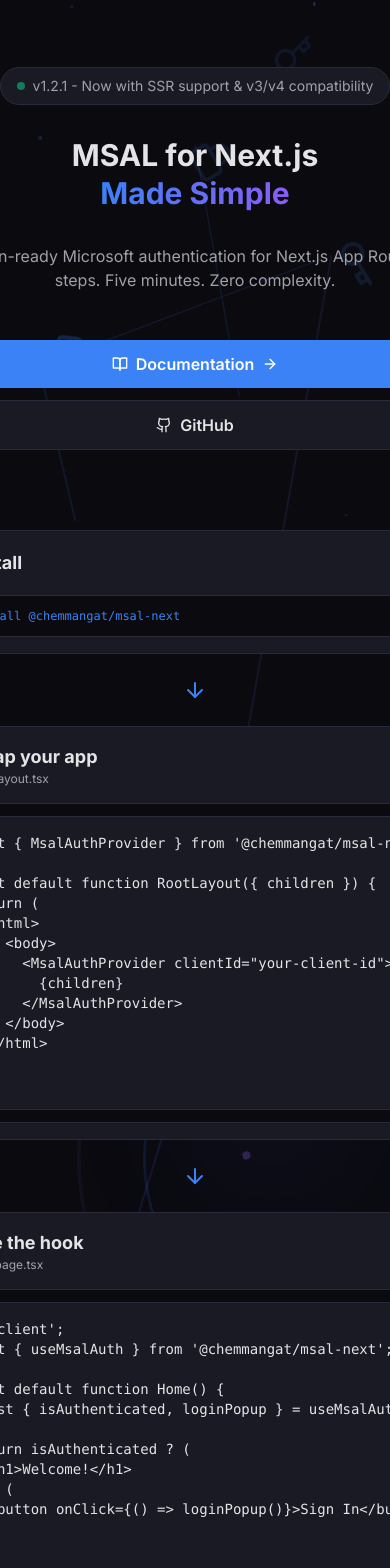
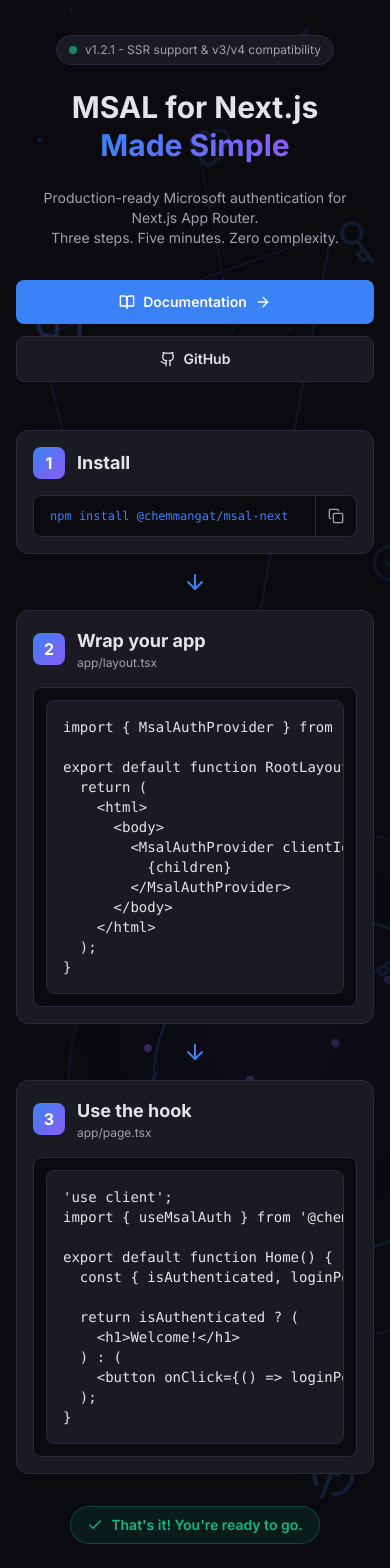
Before and after one commit to Chemmangat/msal-next, a Next.js app: page / in a window 390 px wide. Shown: the part 77-1645 px from the top of the page. Built offline with nearby package versions, Linux system fonts and the light colour scheme.

Commit message:
chore: responsiveness

```diff
--- a/src/app/page.tsx
+++ b/src/app/page.tsx
@@ -36,36 +36,36 @@
           <AuthBackground />
         </div>
 
-        <div className="relative z-10 max-w-6xl mx-auto px-4 sm:px-6 lg:px-8 py-20">
+        <div className="relative z-10 w-full max-w-6xl mx-auto px-4 sm:px-6 lg:px-8 py-12 sm:py-16 md:py-20">
           <motion.div
             initial={{ opacity: 0, y: 20 }}
             animate={{ opacity: 1, y: 0 }}
             transition={{ duration: 0.6 }}
-            className="text-center space-y-8 mb-20"
+            className="text-center space-y-6 sm:space-y-8 mb-12 sm:mb-16 md:mb-20 w-full"
           >
             {/* Badge */}
             <motion.div
               initial={{ opacity: 0, scale: 0.9 }}
               animate={{ opacity: 1, scale: 1 }}
               transition={{ delay: 0.1 }}
-              className="inline-flex items-center space-x-2 px-4 py-2 bg-dark-elevated border border-dark-border rounded-full text-sm text-dark-muted"
+              className="inline-flex items-center space-x-2 px-3 sm:px-4 py-1.5 sm:py-2 bg-dark-elevated border border-dark-border rounded-full text-xs sm:text-sm text-dark-muted max-w-full"
             >
-              <span className="w-2 h-2 bg-accent-success rounded-full animate-pulse" />
-              <span>v1.2.1 - Now with SSR support & v3/v4 compatibility</span>
+              <span className="w-2 h-2 bg-accent-success rounded-full animate-pulse flex-shrink-0" />
+              <span className="truncate">v1.2.1 - SSR support & v3/v4 compatibility</span>
             </motion.div>
 
             {/* Main heading */}
-            <h1 className="text-3xl sm:text-4xl md:text-5xl lg:text-6xl xl:text-7xl font-bold leading-tight">
+            <h1 className="text-3xl sm:text-4xl md:text-5xl lg:text-6xl xl:text-7xl font-bold leading-tight px-2">
               <span className="text-dark-text">MSAL for Next.js</span>
               <br />
               <span className="text-gradient">Made Simple</span>
             </h1>
 
             {/* Subheading */}
-            <p className="text-base sm:text-lg md:text-xl text-dark-muted max-w-2xl mx-auto px-4">
+            <p className="text-sm sm:text-base md:text-lg lg:text-xl text-dark-muted max-w-2xl mx-auto px-4 sm:px-6">
               Production-ready Microsoft authentication for Next.js App Router.
               <br className="hidden sm:block" />
-              Three steps. Five minutes. Zero complexity.
+              <span className="block sm:inline"> Three steps. Five minutes. Zero complexity.</span>
             </p>
 
             {/* CTA Buttons */}
@@ -73,23 +73,23 @@
               initial={{ opacity: 0 }}
               animate={{ opacity: 1 }}
               transition={{ delay: 0.3 }}
-              className="flex flex-col sm:flex-row items-center justify-center gap-3 sm:gap-4 pt-4 px-4"
+              className="flex flex-col sm:flex-row items-stretch sm:items-center justify-center gap-3 pt-2 sm:pt-4 w-full max-w-md sm:max-w-none mx-auto"
             >
               <a
                 href="/docs"
-                className="w-full sm:w-auto group px-6 sm:px-8 py-3 sm:py-4 bg-accent-primary hover:bg-accent-primary/90 text-white rounded-lg font-semibold transition-all flex items-center justify-center space-x-2"
+                className="group px-6 py-3 sm:px-8 sm:py-4 bg-accent-primary hover:bg-accent-primary/90 text-white rounded-lg font-semibold transition-all flex items-center justify-center space-x-2 text-sm sm:text-base"
               >
-                <BookOpen className="w-4 h-4 sm:w-5 sm:h-5" />
+                <BookOpen className="w-4 h-4 sm:w-5 sm:h-5 flex-shrink-0" />
                 <span>Documentation</span>
-                <ArrowRight className="w-4 h-4 sm:w-5 sm:h-5 group-hover:translate-x-1 transition-transform" />
+                <ArrowRight className="w-4 h-4 sm:w-5 sm:h-5 group-hover:translate-x-1 transition-transform flex-shrink-0" />
               </a>
               <a
                 href="https://github.com/chemmangat/msal-next"
                 target="_blank"
                 rel="noopener noreferrer"
-                className="w-full sm:w-auto px-6 sm:px-8 py-3 sm:py-4 bg-dark-elevated hover:bg-dark-border text-dark-text rounded-lg font-semibold transition-all border border-dark-border flex items-center justify-center space-x-2"
+                className="px-6 py-3 sm:px-8 sm:py-4 bg-dark-elevated hover:bg-dark-border text-dark-text rounded-lg font-semibold transition-all border border-dark-border flex items-center justify-center space-x-2 text-sm sm:text-base"
               >
-                <Github className="w-4 h-4 sm:w-5 sm:h-5" />
+                <Github className="w-4 h-4 sm:w-5 sm:h-5 flex-shrink-0" />
                 <span>GitHub</span>
               </a>
             </motion.div>
@@ -100,9 +100,9 @@
             initial={{ opacity: 0, y: 20 }}
             animate={{ opacity: 1, y: 0 }}
             transition={{ delay: 0.5, duration: 0.6 }}
-            className="max-w-4xl mx-auto w-full"
+            className="w-full max-w-4xl mx-auto"
           >
-            <div className="space-y-6 w-full">
+            <div className="space-y-4 sm:space-y-6 w-full">
               {/* Step 1: Install */}
               <SetupStep
                 number={1}
@@ -183,11 +183,11 @@
                 initial={{ opacity: 0, scale: 0.9 }}
                 animate={{ opacity: 1, scale: 1 }}
                 transition={{ delay: 1.2 }}
-                className="flex justify-center pt-6"
+                className="flex justify-center pt-4 sm:pt-6 px-4"
               >
-                <div className="inline-flex items-center space-x-2 px-6 py-3 bg-accent-success/10 border border-accent-success/30 rounded-full">
-                  <Check className="w-5 h-5 text-accent-success" />
-                  <span className="text-accent-success font-semibold">That's it! You're ready to go.</span>
+                <div className="inline-flex items-center space-x-2 px-4 sm:px-6 py-2 sm:py-3 bg-accent-success/10 border border-accent-success/30 rounded-full max-w-full">
+                  <Check className="w-4 h-4 sm:w-5 sm:h-5 text-accent-success flex-shrink-0" />
+                  <span className="text-accent-success font-semibold text-sm sm:text-base">That's it! You're ready to go.</span>
                 </div>
               </motion.div>
             </div>
@@ -198,7 +198,7 @@
             initial={{ opacity: 0 }}
             animate={{ opacity: 1 }}
             transition={{ delay: 1.3 }}
-            className="mt-16 sm:mt-20 md:mt-24 grid grid-cols-1 sm:grid-cols-2 md:grid-cols-3 gap-4 sm:gap-6"
+            className="mt-12 sm:mt-16 md:mt-20 lg:mt-24 grid grid-cols-1 sm:grid-cols-2 md:grid-cols-3 gap-4 sm:gap-6 w-full"
           >
             <FeatureCard
               title="Zero Config"
```
